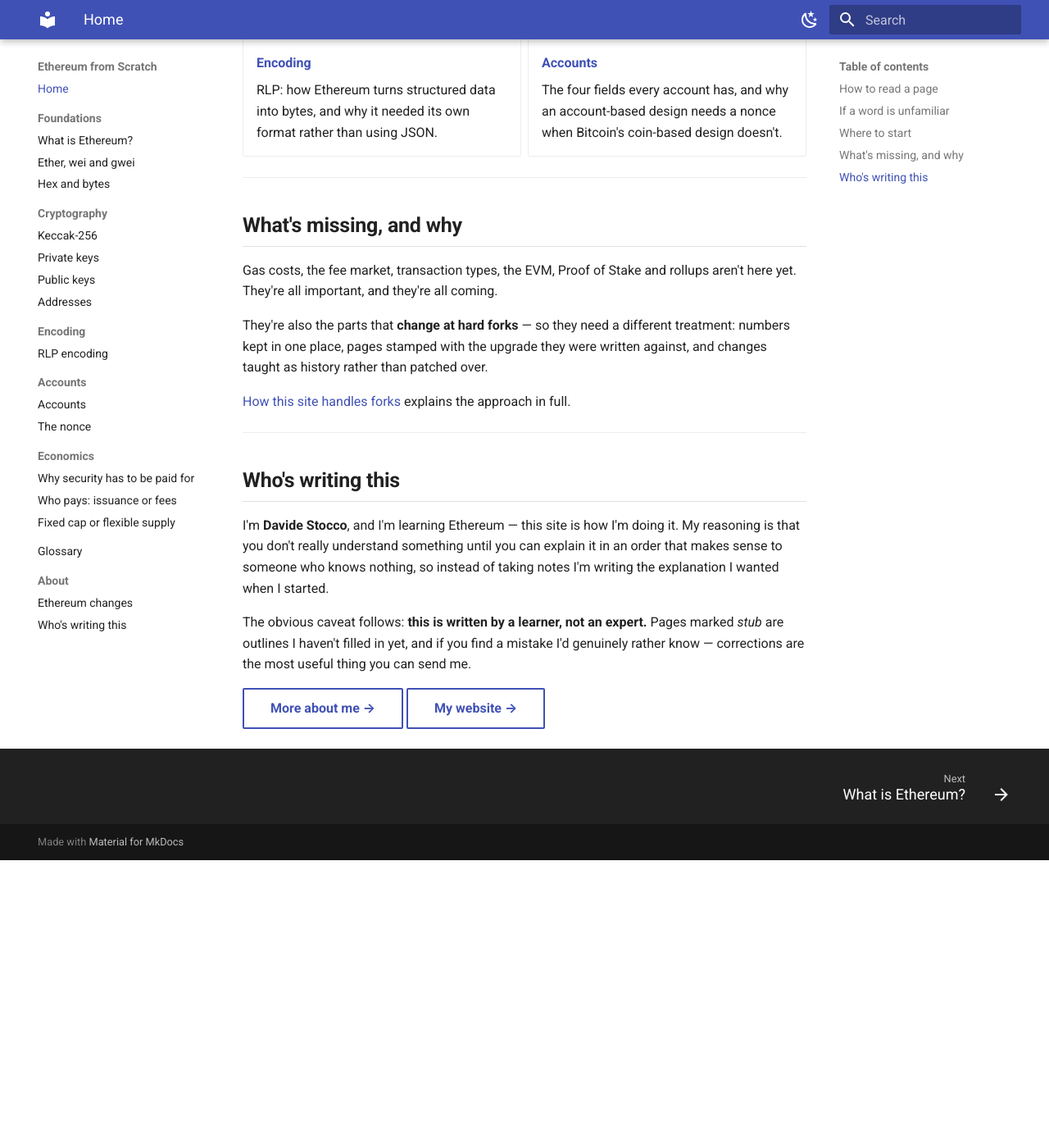
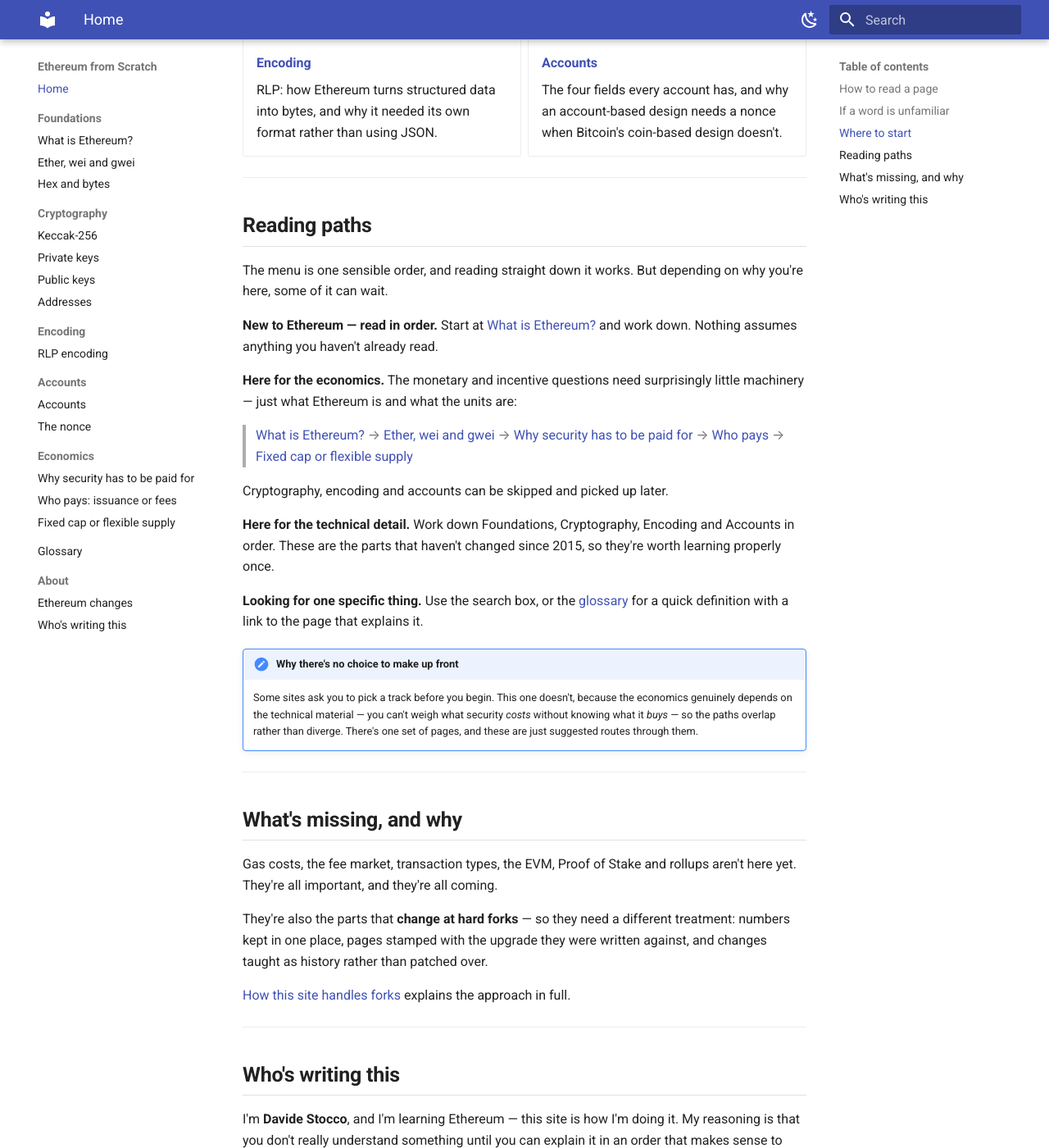
Before and after one commit to davide-stocco/ethereum-from-scratch, an MkDocs documentation site: the page built from docs/index.md, in a window 1280 px wide and 1400 px high, scrolled down 1579 px. Shown: the whole window at 82% size. Built offline with MkDocs 1.6.1 and Material for MkDocs 9.7.7, drawn with Linux system fonts in a browser that asks for light colours; before the commit the page ends 2628 px from its top, so only the background shows below that.

Commit message:
Add reading paths to the homepage instead of splitting the site
Davide suggested splitting into economics and technical halves with a
choice up front. Paths rather than partitions, for three reasons:

- The economics is downstream, not parallel. Every economics page
  depends on protocol pages, so an economics track would either be
  shallow or re-explain mechanism — the duplication problem already
  rejected for expert/beginner versions.
- A visitor who doesn't yet know what Ethereum is cannot know which
  track they want. The choice comes before any basis for making it.
- Two entry points dilute search authority and leave two curated
  paths to keep coherent.

Four suggested routes instead: read in order, here for the economics,
here for the technical detail, looking for one thing. Plus a note
saying why there's no track to pick, so the absence reads as a
decision rather than an omission.

Note the economics route still passes through What is Ethereum? and
the units page — which is the dependency argument made concrete.

```diff
--- a/docs/index.md
+++ b/docs/index.md
@@ -62,6 +62,32 @@ The [glossary](glossary.md) also stands alone: it defines every term used anywhe
 
 ---
 
+## Reading paths
+
+The menu is one sensible order, and reading straight down it works. But depending on why you're here, some of it can wait.
+
+**New to Ethereum — read in order.** Start at [What is Ethereum?](foundations/what-is-ethereum.md) and work down. Nothing assumes anything you haven't already read.
+
+**Here for the economics.** The monetary and incentive questions need surprisingly little machinery — just what Ethereum is and what the units are:
+
+> [What is Ethereum?](foundations/what-is-ethereum.md) → [Ether, wei and gwei](foundations/ether.md) → [Why security has to be paid for](economics/security-budget.md) → [Who pays](economics/who-pays.md) → [Fixed cap or flexible supply](economics/supply-cap.md)
+
+Cryptography, encoding and accounts can be skipped and picked up later.
+
+**Here for the technical detail.** Work down Foundations, Cryptography, Encoding and Accounts in order. These are the parts that haven't changed since 2015, so they're worth learning properly once.
+
+**Looking for one specific thing.** Use the search box, or the [glossary](glossary.md) for a quick definition with a link to the page that explains it.
+
+!!! note "Why there's no choice to make up front"
+
+    Some sites ask you to pick a track before you begin. This one doesn't,
+    because the economics genuinely depends on the technical material — you
+    can't weigh what security *costs* without knowing what it *buys* — so the
+    paths overlap rather than diverge. There's one set of pages, and these are
+    just suggested routes through them.
+
+---
+
 ## What's missing, and why
 
 Gas costs, the fee market, transaction types, the EVM, Proof of Stake and rollups aren't here yet. They're all important, and they're all coming.
```
